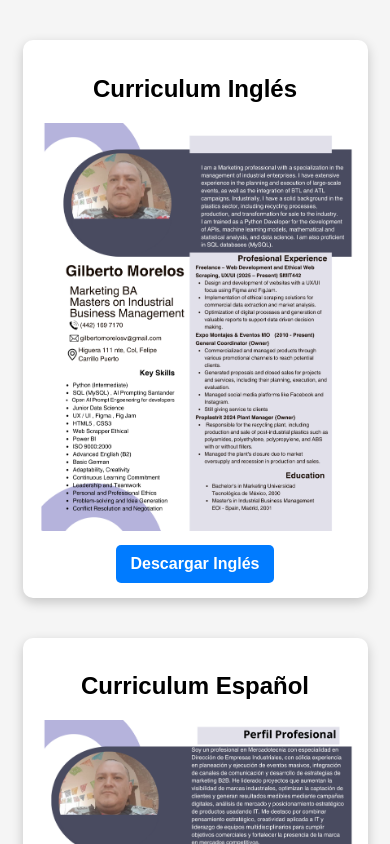
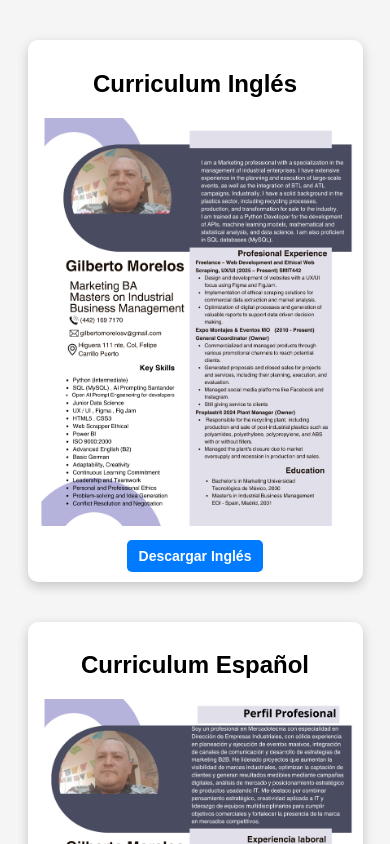
Before and after one commit to gilbertomorelos/CV_GMV_2025, a plain HTML site: page index.html in a window 390 px wide. Shown: the top 844 px of the page. Drawn offline with Linux system fonts and the light colour scheme.

Commit message:
index.html

```diff
--- a/index.html
+++ b/index.html
@@ -20,10 +20,11 @@
       margin: 20px 0;
       padding: 15px;
       text-align: center;
-      max-width: 90%;
+      width: 100%;
+      max-width: 500px; /* limita el tamaño máximo para desktop */
     }
     img {
-      max-width: 100%;
+      width: 100%; /* hace que la imagen se adapte al contenedor */
       height: auto;
       border-radius: 5px;
     }
@@ -39,6 +40,18 @@
     }
     .download-btn:hover {
       background-color: #0056b3;
+    }
+
+    /* Ajustes para móviles */
+    @media (max-width: 600px) {
+      .cv-container {
+        max-width: 90%; /* casi todo el ancho de la pantalla */
+        padding: 10px;
+      }
+      .download-btn {
+        padding: 8px 12px;
+        font-size: 14px;
+      }
     }
   </style>
 </head>
```
